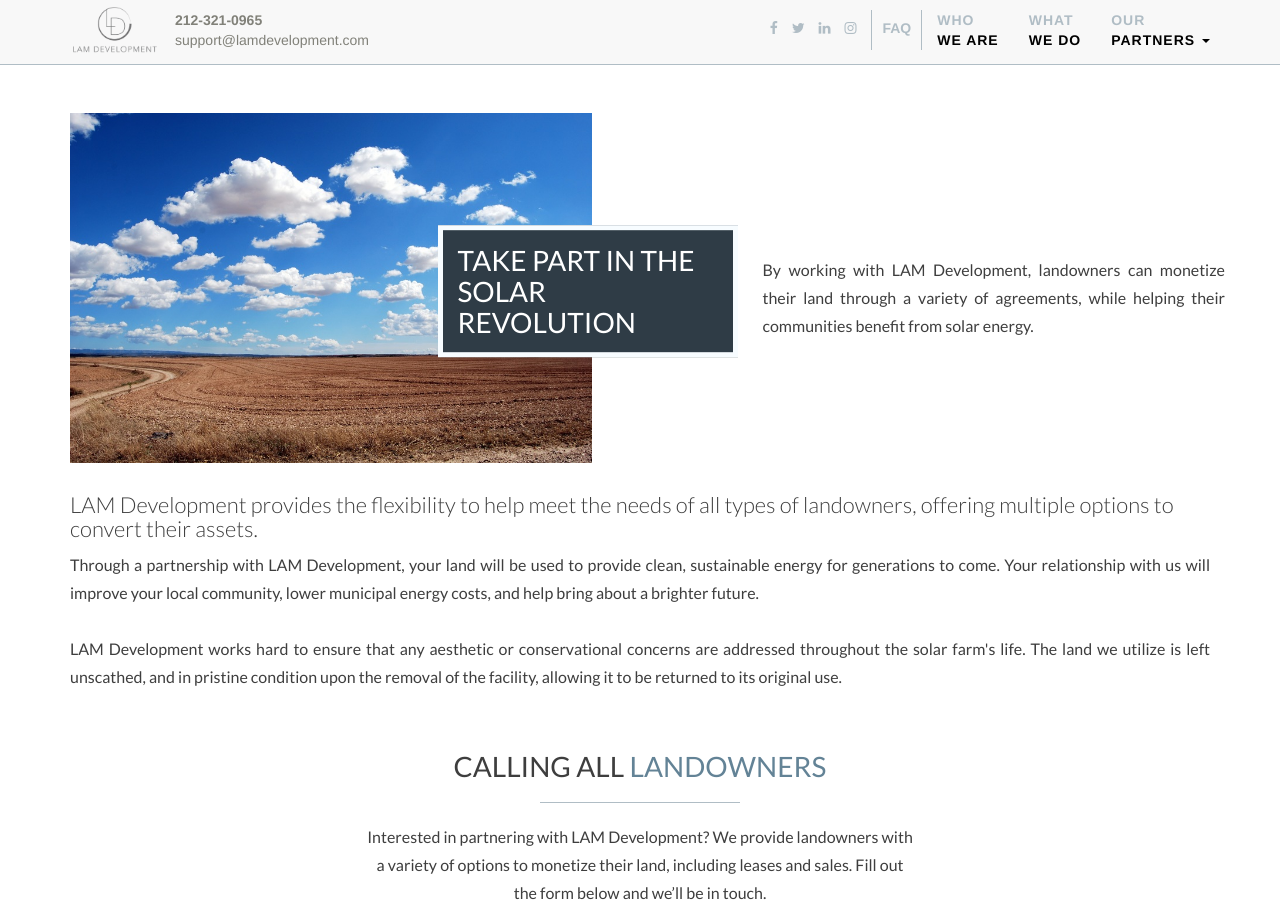
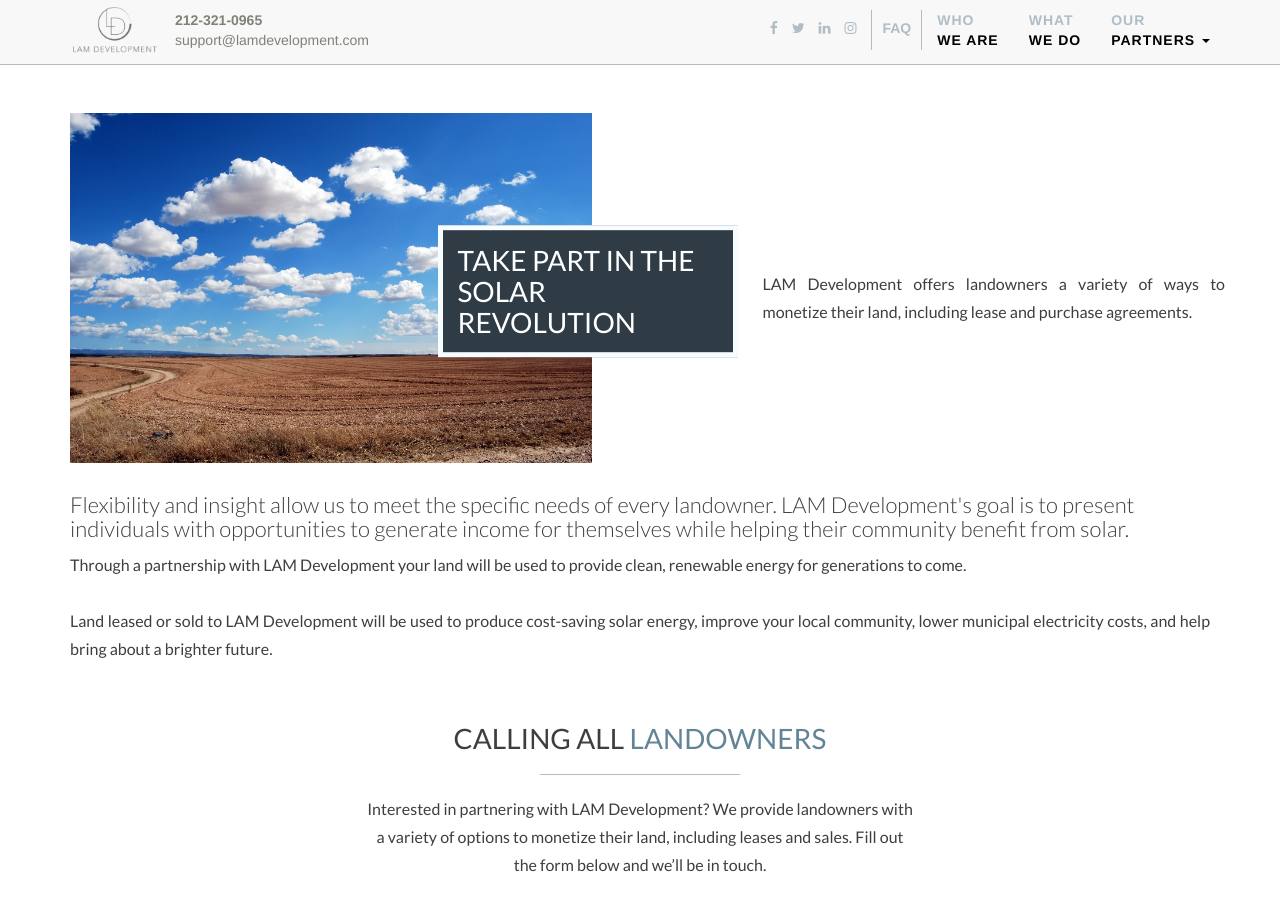
Before and after one commit to tstrand/lamdevelopment, a Jekyll site: the page built from partners.markdown, in a window 1280 px wide and 900 px high, scrolled down 336 px. Built offline with Jekyll 4.4.1, drawn with Linux system fonts in a browser that asks for light colours; nearby versions of some CDN libraries.

Commit message:
Updated Partners

```diff
--- a/partners.markdown
+++ b/partners.markdown
@@ -6,18 +6,16 @@
 header-text: Our Partners
 subheader-text: Connecting people through solar
 subsection1-title: Take Part in the Solar Revolution
-subsection1-body: By working with LAM Development, landowners can monetize their land
-  through a variety of agreements, while helping their communities benefit from solar
-  energy.
-subsection1-title-2: LAM Development provides the flexibility to help meet the needs
-  of all types of landowners, offering multiple options to convert their assets.
-subsection1-body-2: 'Through a partnership with LAM Development, your land will be
-  used to provide clean, sustainable energy for generations to come. Your relationship
-  with us will improve your local community, lower municipal energy costs, and help
-  bring about a brighter future.<br/><br/>LAM Development works hard to ensure that
-  any aesthetic or conservational concerns are addressed throughout the solar farm''s
-  life. The land we utilize is left unscathed, and in pristine condition upon the
-  removal of the facility, allowing it to be returned to its original use. '
+subsection1-body: LAM Development offers landowners a variety of ways to monetize
+  their land, including lease and purchase agreements.
+subsection1-title-2: Flexibility and insight allow us to meet the specific needs of
+  every landowner. LAM Development's goal is to present individuals with opportunities
+  to generate income for themselves while helping their community benefit from solar.
+subsection1-body-2: 'Through a partnership with LAM Development your land will be
+  used to provide clean, renewable energy for generations to come.<br/><br/> Land
+  leased or sold to LAM Development will be used to produce cost-saving solar energy,
+  improve your local community, lower municipal electricity costs, and help bring
+  about a brighter future. '
 subsection2-title: We're here to help
 subsection2-body: LAM Development helps communities lower their utility bills through
   a transition to clean solar energy. Utilizing our expertise, we provide the assistance
```
